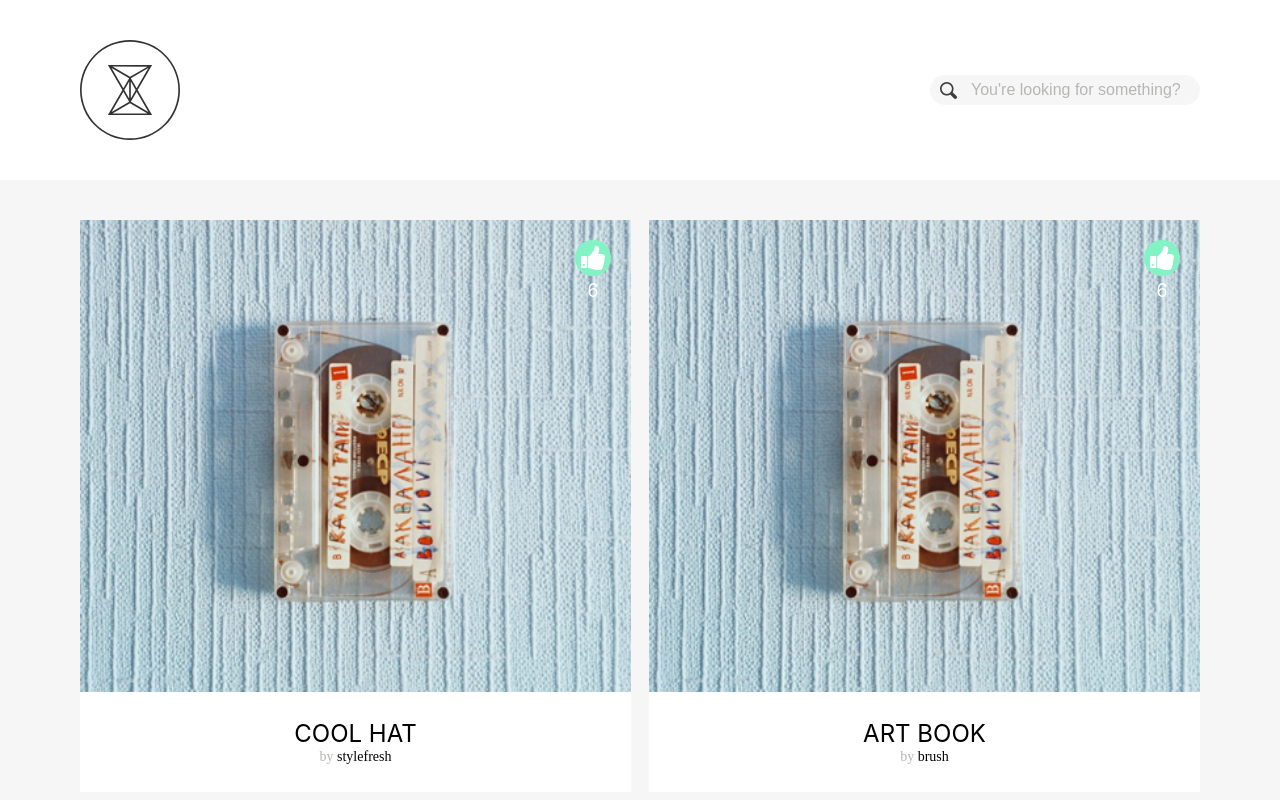
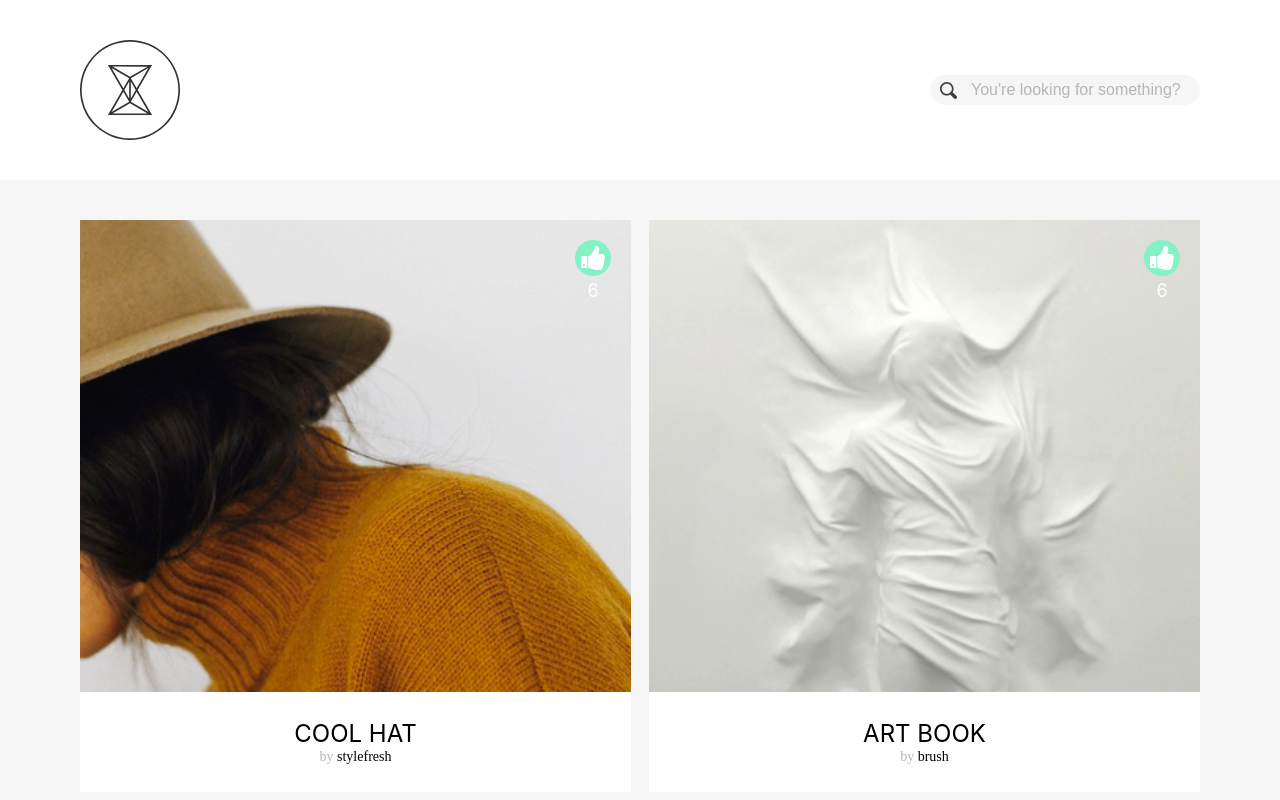
Before and after one commit to rqlromo/samyroad-test, a React (Create React App) app: page / in a window 1280 px wide. Shown: the top 800 px of the page. Built offline with nearby package versions, Linux system fonts and the light colour scheme; data requests are answered from the project's data file.

Commit message:
add images from design

```diff
--- a/src/components/card.js
+++ b/src/components/card.js
@@ -2,18 +2,54 @@
 import React from "react";
 import PropTypes from "prop-types";
 
-import imagen from "../images/recurso4.png";
-
 // Components
 import Like from "../components/like";
 
-const Card = ({ item }) => {
-  const { author, title, main_attachment, liked, likes_count } = item;
+// Images
+import image1 from "../images/recurso1.png";
+import image2 from "../images/recurso2.png";
+import image3 from "../images/recurso3.png";
+import image4 from "../images/recurso4.png";
+import image5 from "../images/recurso5.png";
+import image6 from "../images/recurso6.png";
+import image7 from "../images/recurso7.png";
+import image8 from "../images/recurso8.png";
+import image9 from "../images/recurso9.png";
+import image10 from "../images/recurso10.png";
+
+const Card = ({ item, image }) => {
+  const { author, title, liked, likes_count } = item;
 
   return (
     <div className="card">
       <div className="card__content">
-        <img className="card__image" src={imagen} alt="product" />
+        <img
+          className="card__image"
+          src={
+            image === "image1"
+              ? image1
+              : image === "image2"
+              ? image2
+              : image === "image3"
+              ? image3
+              : image === "image4"
+              ? image4
+              : image === "image5"
+              ? image5
+              : image === "image6"
+              ? image6
+              : image === "image7"
+              ? image7
+              : image === "image8"
+              ? image8
+              : image === "image9"
+              ? image9
+              : image === "image10"
+              ? image10
+              : ""
+          }
+          alt="product"
+        />
       </div>
       <div className="card__footer">
         <p className="card__title">{title}</p>
--- a/src/components/cardList.js
+++ b/src/components/cardList.js
@@ -5,13 +5,12 @@ import PropTypes from "prop-types";
 // Components
 import Card from "./card";
 
-
-const CardList = ({filteredData}) => {
+const CardList = ({ filteredData }) => {
   return (
     <main className="cardList">
       {filteredData.length > 0 &&
         filteredData.map((item, index) => {
-          return <Card key={index} item={item} />;
+          return <Card key={index} item={item} image={`image${item.id}`} />;
         })}
     </main>
   );
```
